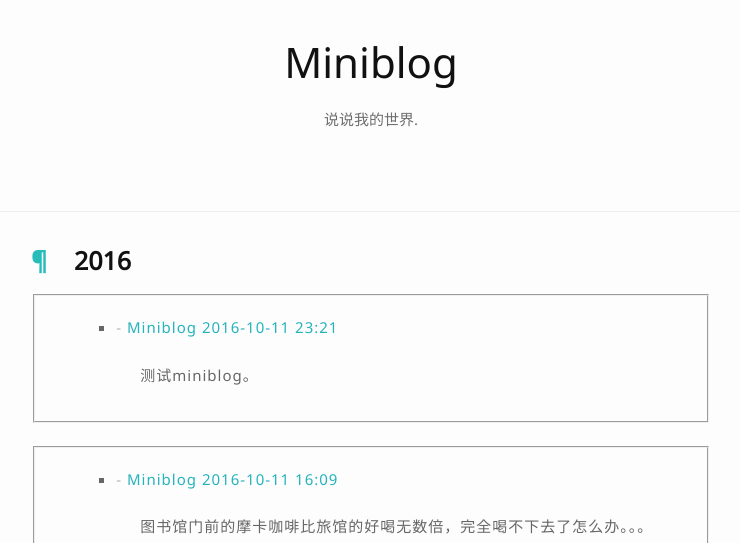
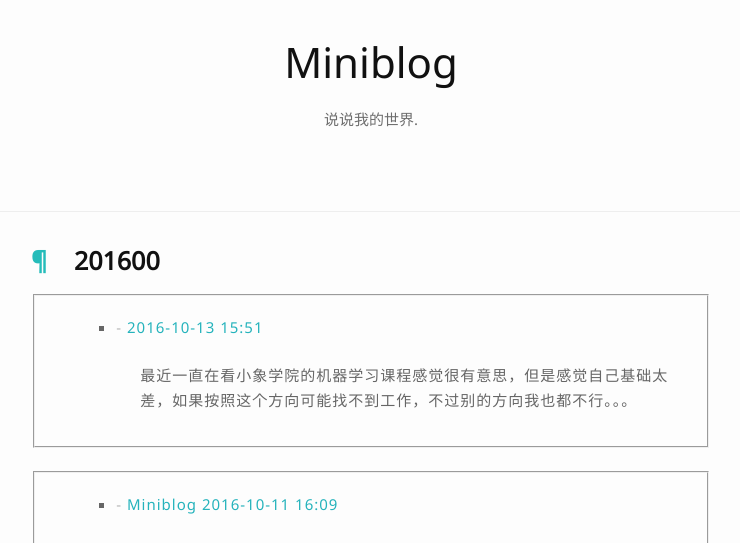
Before and after one commit to liuyanfight/liuyanfight.github.io, a Jekyll site: the page built from miniblog.html, in a window 1280 px wide. Shown: the top 543 px of the page, without its empty margins (269-1009 px from the left). Built offline with Jekyll 4.4.1, drawn with Linux system fonts in a browser that asks for light colours; nearby versions of some CDN libraries; comment, search, counter and statistics services are not loaded; some of the changed text lies outside the part shown; grey boxes are pictures that could not be loaded.

Commit message:
更新miniblog
同时修改mini目录，按月显示

```diff
--- /dev/null
+++ b/_posts/2016-10-13-15-51.md
@@ -0,0 +1,8 @@
+---
+layout: mini
+title: 2016-10-13 15:51
+data: 2016-10-13
+category: miniblog
+tags: miniblog
+---
+最近一直在看小象学院的机器学习课程感觉很有意思，但是感觉自己基础太差，如果按照这个方向可能找不到工作，不过别的方向我也都不行。。。
--- a/miniblog.html
+++ b/miniblog.html
@@ -9,14 +9,14 @@ permalink: /miniblog/
 {% for post in site.categories['miniblog'] %}
 
 {% capture this_year %}
-{{ post.date | date: "%Y" }}
+{{ post.date | date: "%Y%M" }}
 {% endcapture %}
 {% if is_first %}
 <h2>{{ this_year }}</h2>
 {% endif %}
 
 {% capture next_year %}
-{{ post.previous.date | date: "%Y" }}
+{{ post.previous.date | date: "%Y%M" }}
 {% endcapture %}
 {% if this_year == next_year %}
 {% assign is_first = false %}
```
Also changed, not shown: _posts/2016-10-11-13-21.md (renamed from _posts/2016-10-11-miniblog.md), 1 other file.
